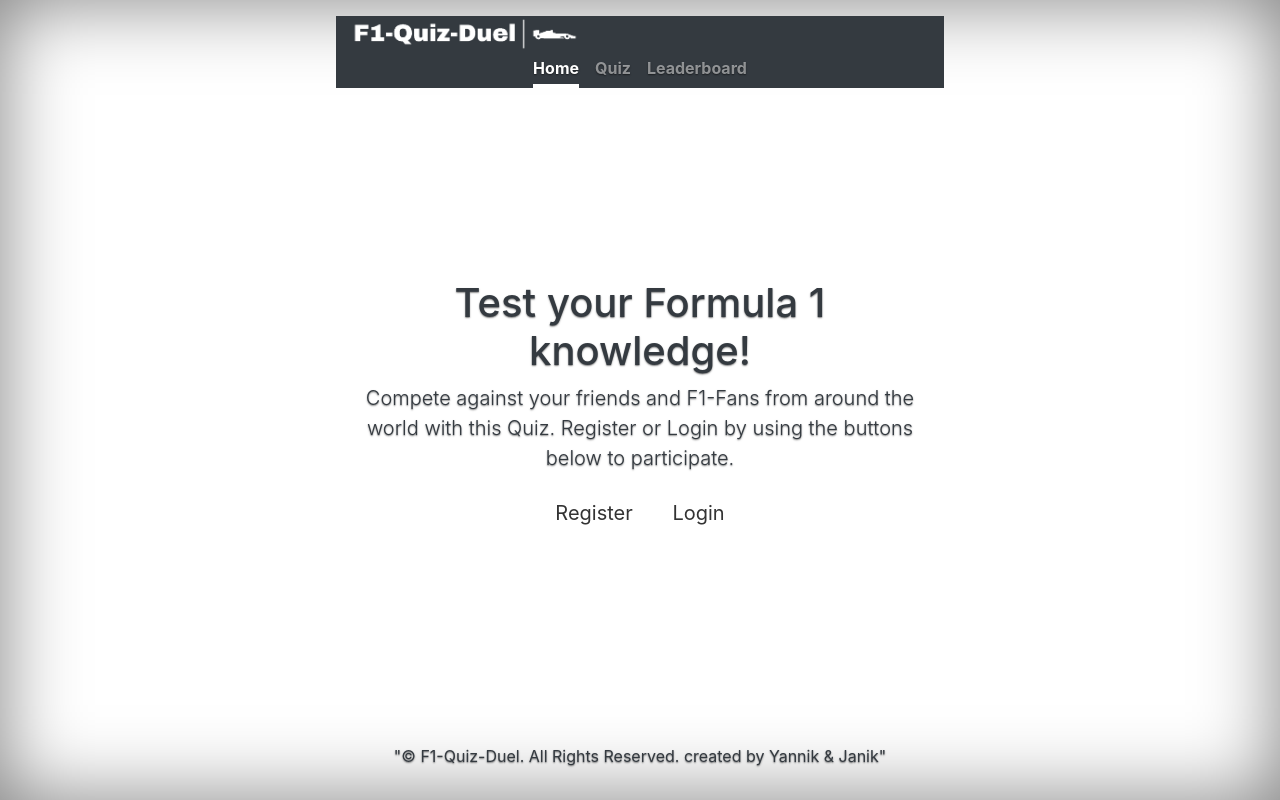
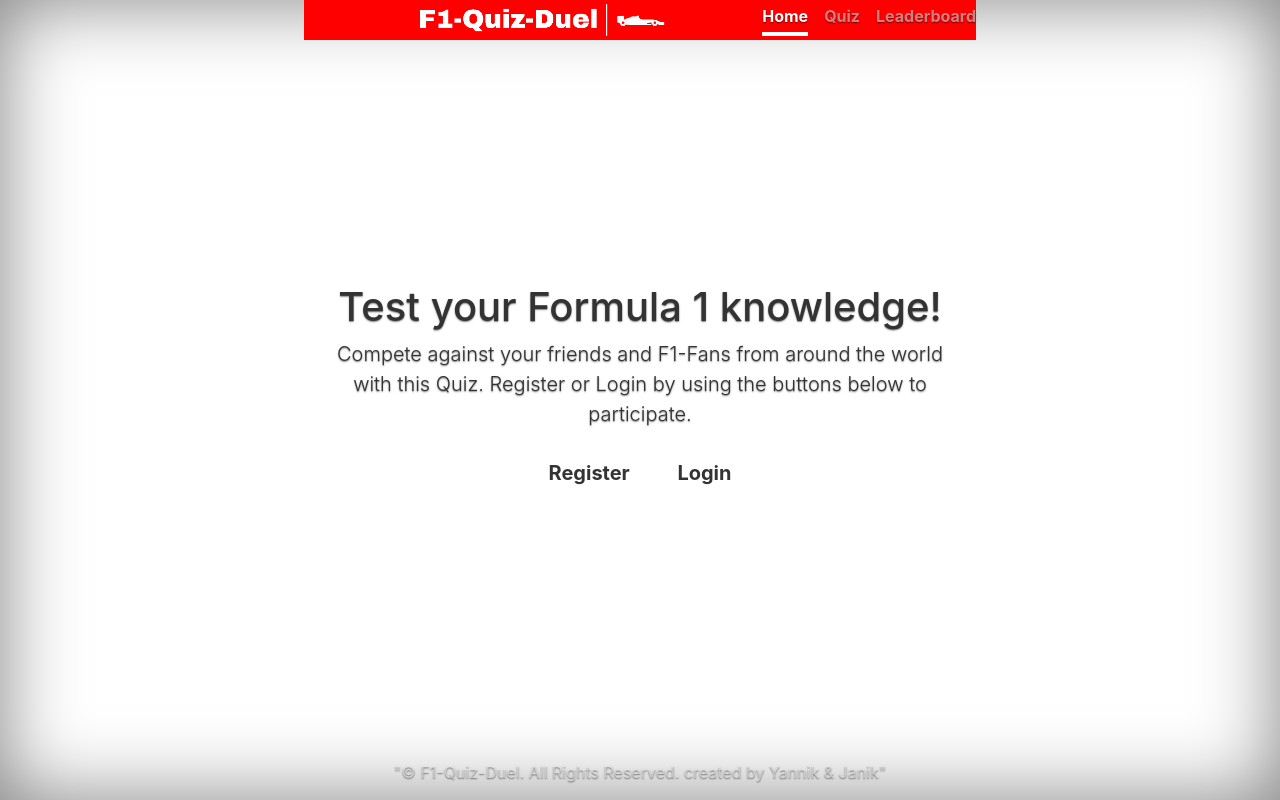
Before and after one commit to Kinaj1995/Formel1-Quiz, a Flask app: page /home in a window 1280 px wide. Run offline with Flask 2, Linux system fonts and the light colour scheme; some libraries are stand-ins or nearby versions.

Commit message:
Renewed_Bootstrap_Template

```diff
--- a/app/home/routes.py
+++ b/app/home/routes.py
@@ -7,8 +7,3 @@ from . import bp
 @bp.route('/home')
 def index():
     return render_template("home.html")
-
-
-@bp.route('/leaderboard')
-def leaderboard():
-    return render_template("leaderboard.html")
--- a/app/static/css/cover.css
+++ b/app/static/css/cover.css
@@ -2,6 +2,12 @@
  * Globals
  */
 
+/* Links */
+a,
+a:focus,
+a:hover {
+  color: #333;
+}
 
 /* Custom default button */
 .btn-secondary,
@@ -9,6 +15,8 @@
 .btn-secondary:focus {
   color: #333;
   text-shadow: none; /* Prevent inheritance from `body` */
+  background-color: #fff;
+  border: .05rem solid #333;
 }
 
 
@@ -16,30 +24,40 @@
  * Base structure
  */
 
+html,
 body {
+  height: 100%;
+  background-color: #fff;
+}
+
+body {
+  display: -ms-flexbox;
+  display: -webkit-box;
+  display: flex;
+  -ms-flex-pack: center;
+  -webkit-box-pack: center;
+  justify-content: center;
+  color: #333;
   text-shadow: 0 .05rem .1rem rgba(0, 0, 0, .5);
   box-shadow: inset 0 0 5rem rgba(0, 0, 0, .5);
 }
 
 .cover-container {
-  max-width: 40em;
+  max-width: 42em;
 }
 
-.tyre {
-  width: 140px;
-  height: 140px;
-  margin-top: 3rem;
-  margin-left: 2rem;
-}
-
-.tyre:hover {
-  transform: rotateZ(360deg);
-  transition: transform 2s ease-in-out, opacity 0.5s ease-in-out, margin-left 2s ease-in-out;
-}
 
 /*
  * Header
  */
+.masthead {
+  margin-bottom: 2rem;
+  background-color: red;
+}
+
+.masthead-brand {
+  margin-bottom: 0;
+}
 
 .nav-masthead .nav-link {
   padding: .25rem 0;
@@ -63,6 +81,49 @@ body {
   border-bottom-color: #fff;
 }
 
+@media (min-width: 48em) {
+  .masthead-brand {
+    float: left;
+  }
+  .nav-masthead {
+    float: right;
+  }
+}
+
+
+/*
+ * Cover
+ */
+.cover {
+  padding: 0 1.5rem;
+}
+.cover .btn-lg {
+  padding: .75rem 1.25rem;
+  font-weight: 700;
+}
+
+
+/*
+ * Footer
+ */
+.mastfoot {
+  color: rgba(255, 255, 255, .5);
+}
+
+
+.tyre {
+  width: 140px;
+  height: 140px;
+  margin-top: 3rem;
+  margin-left: 2rem;
+}
+
+.tyre:hover {
+  transform: rotateZ(360deg);
+  transition: transform 2s ease-in-out, opacity 0.5s ease-in-out, margin-left 2s ease-in-out;
+}
+
+
 .bd-placeholder-img {
   font-size: 1.125rem;
   width: 40%;
--- a/app/templates/base.html
+++ b/app/templates/base.html
@@ -27,15 +27,15 @@
         {% endblock %}
       </head>
 
-      <body class="d-flex h-100 text-dark bg-white">
+      <body class="text-center">
 
-        <div class="cover-container d-flex w-100 h-100 p-3 mx-auto flex-column">
+        <div class="cover-container d-flex h-100 mx-auto flex-column">
 
           <!--Navbar-->
-          <header class="mb-auto bg-dark">
-            <div>
+          <header class="masthead mb-auto">
+            <div class="inner">
               <img class="bd-placeholder-img" src="static/img/Logo_light.png">
-              <nav class="nav nav-masthead justify-content-center float-md-end">
+              <nav class="nav nav-masthead justify-content-center">
                 <a class="nav-link active" href="/home">Home</a>
                 <a class="nav-link" href="/quiz">Quiz</a>
                 <a class="nav-link" href="/leaderboard">Leaderboard</a>
@@ -48,8 +48,10 @@
         {% block body %}
         {% endblock %}
 
-          <footer class="mt-auto text-center text-white-50">
+          <footer class="mastfoot mt-auto">
+            <div class="inner">
             <p>"© F1-Quiz-Duel. All Rights Reserved. created by Yannik & Janik"</p>
+            </div>
           </footer>
         </div>
 
--- a/app/templates/home.html
+++ b/app/templates/home.html
@@ -9,7 +9,7 @@
     {% block body %}
     <script src="//ajax.googleapis.com/ajax/libs/jquery/1.9.1/jquery.min.js"></script>
     <script src="{{url_for('static', filename='js/home.js')}}"></script>
-    <main class="px-3 text-center" >
+    <main role="main" class="inner cover">
       <h1>Test your Formula 1 knowledge!</h1>
       <p class="lead">Compete against your friends and F1-Fans from around the world with this Quiz. Register or Login by using the buttons below to participate.</p>
       <p class="lead">
```
Also changed, not shown: app/common/models-NB-JASC.py (added, +86 -0 lines).
